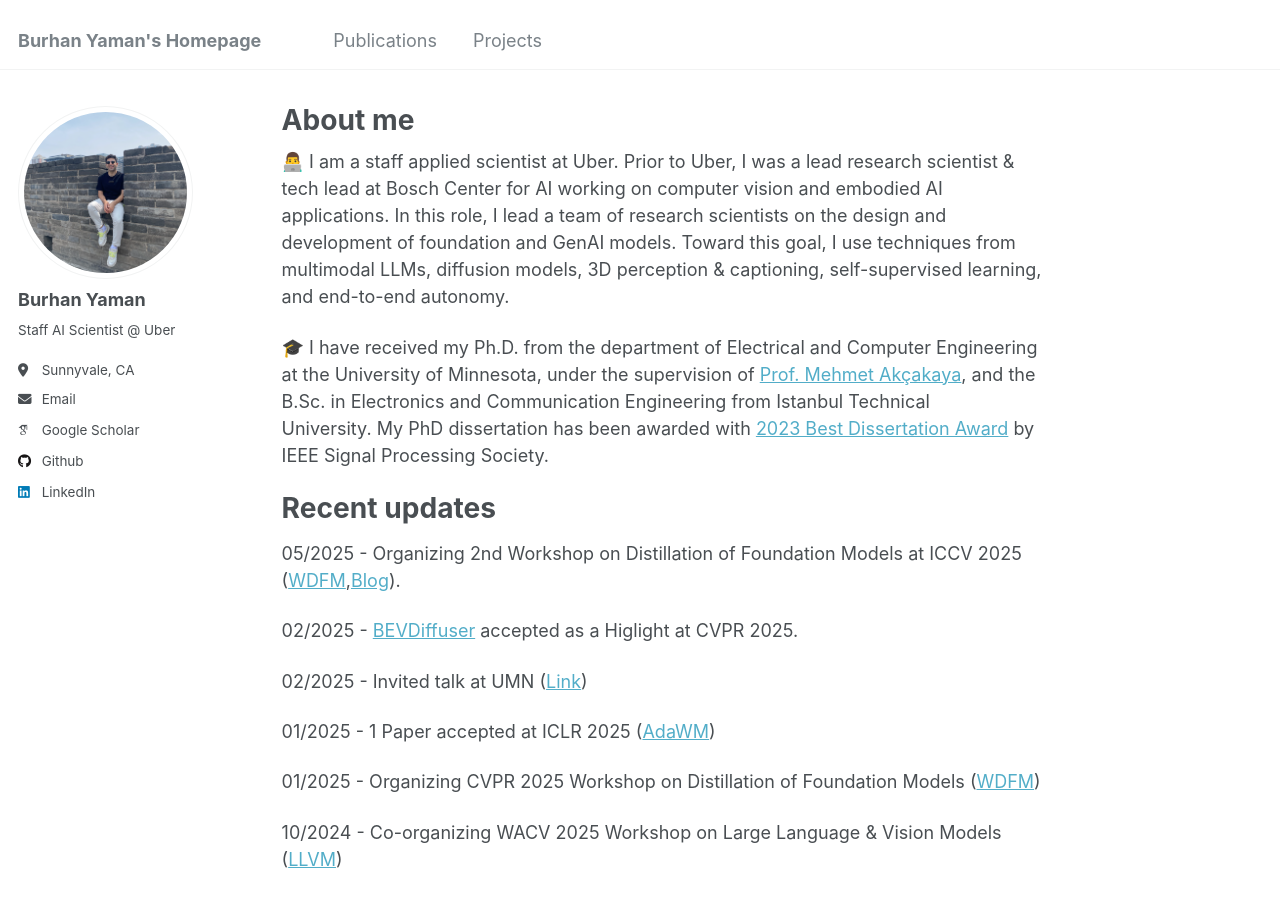
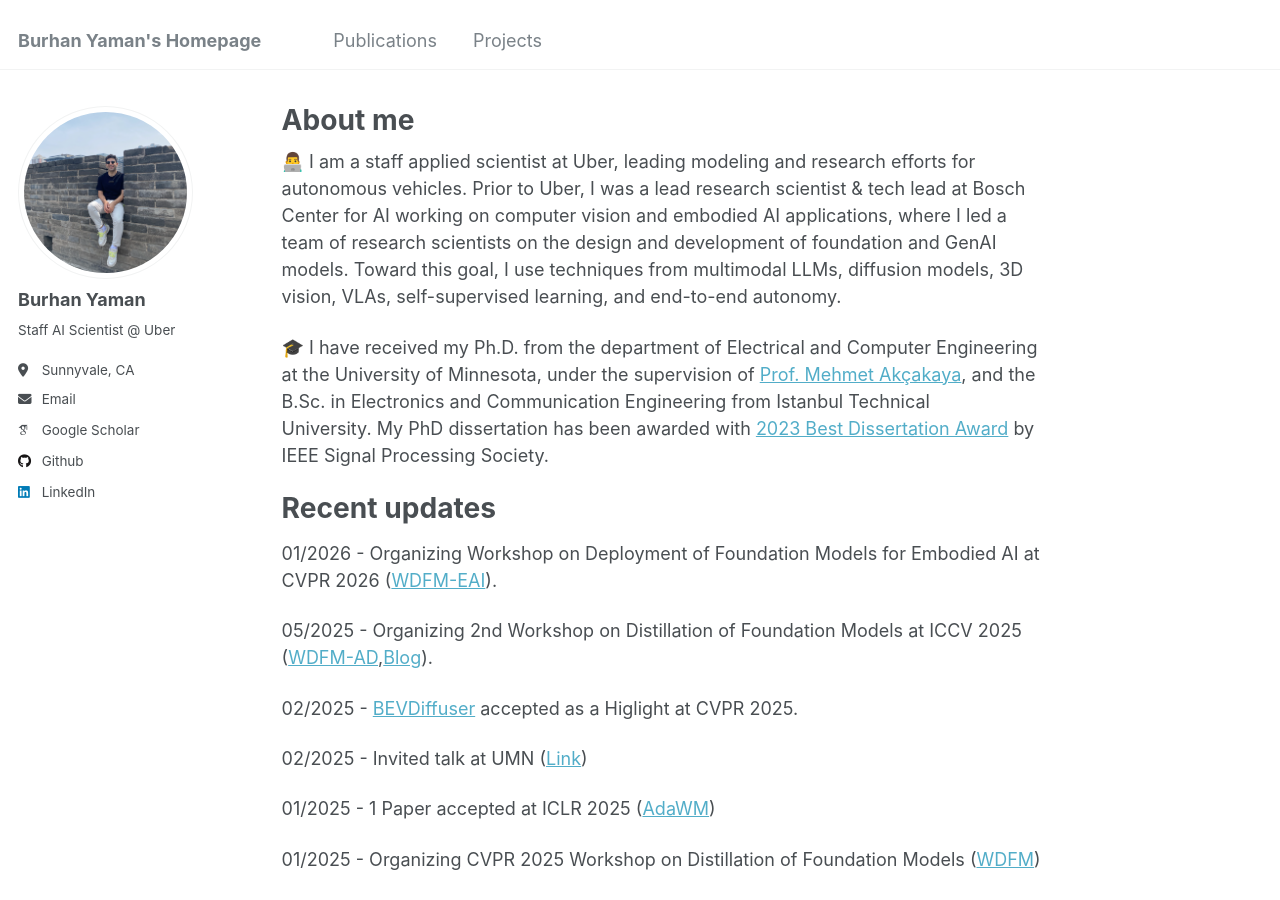
Before and after one commit to byaman14/byaman14.github.io, a Jekyll site: the page built from _pages/about.md, in a window 1280 px wide and 900 px high. Built offline with Jekyll 4.4.1, drawn with Linux system fonts in a browser that asks for light colours; some web fonts are replaced.

Commit message:
Update about.md

```diff
--- a/_pages/about.md
+++ b/_pages/about.md
@@ -7,14 +7,16 @@ redirect_from:
   - /about.html
 ---
 
-👨‍💻 I am a staff applied scientist at Uber. Prior to Uber, I was a lead research scientist & tech lead at Bosch Center for AI working on computer vision and embodied AI applications. In this role, I lead a team of research scientists on the design and development of foundation and GenAI models. Toward this goal, I use techniques from multimodal LLMs, diffusion models, 3D perception & captioning, self-supervised learning, and end-to-end autonomy.
+👨‍💻 I am a staff applied scientist at Uber, leading modeling and research efforts for autonomous vehicles. Prior to Uber, I was a lead research scientist & tech lead at Bosch Center for AI working on computer vision and embodied AI applications, where I led a team of research scientists on the design and development of foundation and GenAI models. Toward this goal, I use techniques from multimodal LLMs, diffusion models, 3D vision, VLAs,  self-supervised learning, and end-to-end autonomy.
 
 🎓 I have received my Ph.D. from the department of Electrical and Computer Engineering at the University of Minnesota, under the supervision of [Prof. Mehmet Akçakaya](https://imagine.umn.edu/people/mehmet-ak%C3%A7akaya), and the B.Sc. in Electronics and Communication Engineering from Istanbul Technical University. My PhD dissertation has been awarded with [2023 Best Dissertation Award](https://cse.umn.edu/ece/feature-stories/alumnus-burhaneddin-yaman-receives-2023-ieee-sps-best-phd-dissertation-award) by IEEE Signal Processing Society.
 
 
 
 # Recent updates
-05/2025 -	Organizing 2nd Workshop on Distillation of Foundation Models at ICCV 2025 ([WDFM](https://wdfm-ad.github.io/iccv25),[Blog](https://medium.com/@byaman019/a-peek-into-teslas-autonomous-future-core-tech-revealed-by-vp-ashok-elluswamy-at-iccv-2025-906df7ae95de)).
+01/2026 -	Organizing  Workshop on Deployment of Foundation Models for Embodied AI at CVPR 2026 ([WDFM-EAI](https://wdfm-eai.github.io/CVPR26/)).
+
+05/2025 -	Organizing 2nd Workshop on Distillation of Foundation Models at ICCV 2025 ([WDFM-AD](https://wdfm-ad.github.io/iccv25),[Blog](https://medium.com/@byaman019/a-peek-into-teslas-autonomous-future-core-tech-revealed-by-vp-ashok-elluswamy-at-iccv-2025-906df7ae95de)).
 
 02/2025 -	[BEVDiffuser](https://arxiv.org/pdf/2502.19694) accepted as a Higlight at CVPR 2025.
 
```
